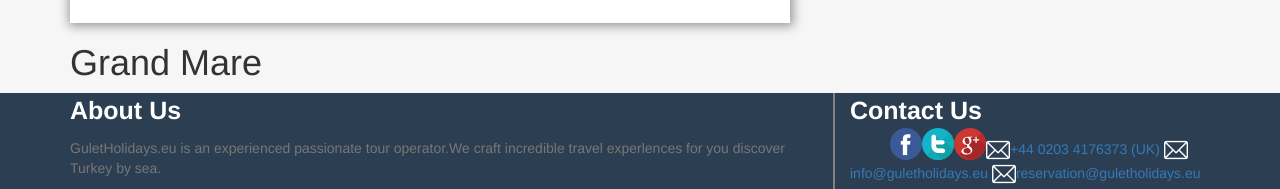
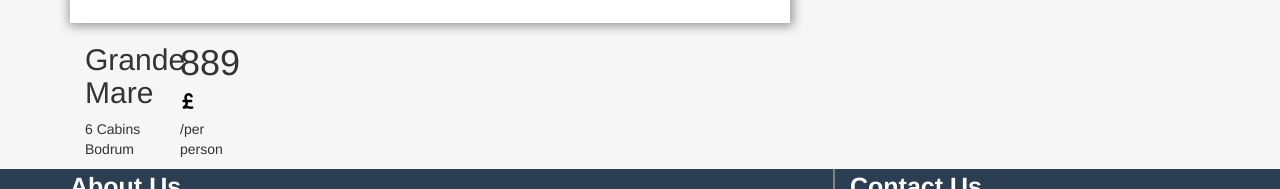
Before and after one commit to YunuSTuraN/gulletintern, a website: page gulet_detay.html in a window 1280 px wide. Shown: the part 547-736 px from the top of the page. Drawn offline with nearby package versions, Linux system fonts and the light colour scheme; files whose address does not match are found by name.

Commit message:
added ticket priece

```diff
--- a/gulet_detay.html
+++ b/gulet_detay.html
@@ -119,8 +119,15 @@
     </div>
     <div class="container">
         <div class="white_box_2">
-            <h1 class="grand_mare">Grand Mare</h1>
-
+            <div class="col-md-1">
+                <h2 class="grande_mare">Grande Mare</h2>
+                <p class="cabin_bodrum">6 Cabins Bodrum</p>
+            </div>
+            <div class="col-md-1">
+                <h1 class="money">889</h1>
+                <p class="pound"><img class="img-responsive pound_sterling" src="assets/img/icon/pound-sterling.png"></p>
+                <p class="per_person">/per person</p>
+            </div>
         </div>
     </div>
 </div>
```
Also changed, not shown: assets/img/icon/pound-sterling.png (added).
